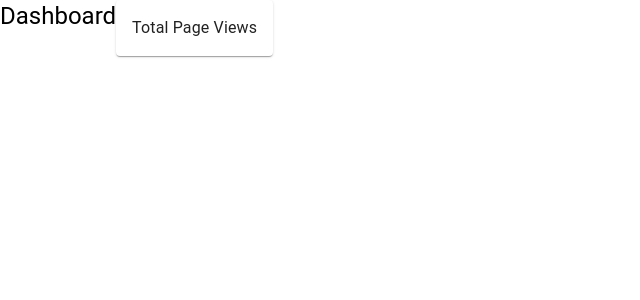
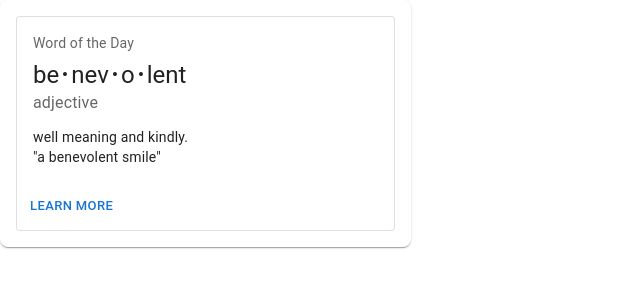
Before and after one commit to hninhnin0929/sample-dashboard, a React (Create React App) app: page / in a window 1280 px wide. Shown: the top 300 px of the page, without its empty margins (0-640 px from the left). Built offline with nearby package versions, Linux system fonts and the light colour scheme.

Commit message:
test mui

```diff
--- a/src/App.js
+++ b/src/App.js
@@ -7,40 +7,169 @@
 //   Link
 // } from "react-router-dom";
 // material-ui
-import {
-  Grid,
-  Typography,
-  Card,
-  CardHeader
-} from '@mui/material';
+
+import * as React from 'react';
+import { styled } from '@mui/material/styles';
+import { ThemeProvider, createTheme } from '@mui/system';
+import { Grid,Box,Card,  CardContent,CardActions, Button, Typography } from '@mui/material';
+
+
+const theme = createTheme({
+  palette: {
+    background: {
+      paper: '#09626F',
+    },
+    text: {
+      primary: '#173A5E',
+      secondary: '#46505A',
+    },
+    action: {
+      active: '#001E3C',
+    },
+    success: {
+      dark: '#009688',
+    },
+  },
+});
+
+const bull = (
+  <Box
+    component="span"
+    sx={{ display: 'inline-block', mx: '2px', transform: 'scale(0.8)' }}
+  >
+    •
+  </Box>
+);
+
+const card = (
+  <React.Fragment>
+    <CardContent>
+      <Typography sx={{ fontSize: 14 }} color="text.secondary" gutterBottom>
+        Word of the Day
+      </Typography>
+      <Typography variant="h5" component="div">
+        be{bull}nev{bull}o{bull}lent
+      </Typography>
+      <Typography sx={{ mb: 1.5 }} color="text.secondary">
+        adjective
+      </Typography>
+      <Typography variant="body2">
+        well meaning and kindly.
+        <br />
+        {'"a benevolent smile"'}
+      </Typography>
+    </CardContent>
+    <CardActions>
+      <Button size="small">Learn More</Button>
+    </CardActions>
+  </React.Fragment>
+);
 
 
 function App() {
   return (
 
     // <div>Hello</div>
-    <Grid container rowSpacing={0} columnSpacing={0}>
-      <Grid item >
-        <Typography variant="h5">Dashboard</Typography>
+    // <ThemeProvider theme={theme}>
+    //   <Grid container rowSpacing={1} columnSpacing={{ xs: 1, sm: 2, md: 3 }}>
+    //     <Grid item xs={4}>
+    //       <Box
+    //         sx={{
+    //           bgcolor: 'background.paper',
+    //           boxShadow: 1,
+    //           borderRadius: 2,
+    //           p: 2,
+    //           minWidth: 300,
+    //         }}
+    //       >
+    //         <Box sx={{ color: 'text.secondary' }}>Sessions</Box>
+    //         <Box sx={{ color: 'text.primary', fontSize: 34, fontWeight: 'medium' }}>
+    //           98.3 K
+    //         </Box>
+    //         <Box
+    //           sx={{
+    //             color: 'success.dark',
+    //             display: 'inline',
+    //             fontWeight: 'bold',
+    //             mx: 0.5,
+    //             fontSize: 14,
+    //           }}
+    //         >
+    //           +18.77%
+    //         </Box>
+    //         <Box sx={{ color: 'text.secondary', display: 'inline', fontSize: 14 }}>
+    //           vs. last week
+    //         </Box>
+    //       </Box>
+    //     </Grid>
+    //     <Grid item xs={4}>
+    //     <Box
+    //         sx={{
+    //           bgcolor: 'background.paper',
+    //           boxShadow: 1,
+    //           borderRadius: 2,
+    //           p: 2,
+    //           minWidth: 300,
+    //         }}
+    //       >
+    //         <Box sx={{ color: 'text.secondary' }}>Sessions</Box>
+    //         <Box sx={{ color: 'text.primary', fontSize: 34, fontWeight: 'medium' }}>
+    //           98.3 K
+    //         </Box>
+    //         <Box
+    //           sx={{
+    //             color: 'success.dark',
+    //             display: 'inline',
+    //             fontWeight: 'bold',
+    //             mx: 0.5,
+    //             fontSize: 14,
+    //           }}
+    //         >
+    //           +18.77%
+    //         </Box>
+    //         <Box sx={{ color: 'text.secondary', display: 'inline', fontSize: 14 }}>
+    //           vs. last week
+    //         </Box>
+    //       </Box>
+    //     </Grid>
+    //     <Grid item xs={4}>
+    //       <Box
+    //         sx={{
+    //           bgcolor: 'background.paper',
+    //           boxShadow: 1,
+    //           borderRadius: 2,
+    //           p: 2,
+    //           minWidth: 300,
+    //         }}
+    //       >
+    //         <Card><CardContent>g</CardContent></Card>
+    //       </Box>
+    //     </Grid>
+    //   </Grid>
+
+    // </ThemeProvider>
+    <ThemeProvider>
+      <Grid container rowSpacing={1} columnSpacing={{ xs: 1, sm: 2, md: 3 }}>
+        <Grid item xs={4}>
+          <Box
+            sx={{
+              bgcolor: 'background.paper',
+              boxShadow: 1,
+              borderRadius: 2,
+              p: 2,
+              minWidth: 300,
+            }}
+          >
+            <Card variant="outlined">{card}</Card>
+          </Box>
+
+        </Grid>
       </Grid>
-      <Grid item >
-        {/* <AnalyticEcommerce title="Total Page Views" count="4,42,236" percentage={59.3} extra="35,000" /> */}
-        <Card>
-          <CardHeader titleTypographyProps={{ variant: 'subtitle1' }}  title={<Typography>{"Total Page Views"}</Typography>}  />
-        </Card>
-      </Grid>
-      <Grid item xs={12} sm={6} md={4} lg={3}>
-          {/* <AnalyticEcommerce title="Total Users" count="78,250" percentage={70.5} extra="8,900" /> */}
-      </Grid>
-      <Grid item xs={12} sm={6} md={4} lg={3}>
-          {/* <AnalyticEcommerce title="Total Order" count="18,800" percentage={27.4} isLoss color="warning" extra="1,943" /> */}
-      </Grid>
-      <Grid item xs={12} sm={6} md={4} lg={3}>
-          {/* <AnalyticEcommerce title="Total Sales" count="$35,078" percentage={27.4} isLoss color="warning" extra="$20,395" /> */}
-      </Grid>
-      <Grid item md={8} sx={{ display: { sm: 'none', md: 'block', lg: 'none' } }} />
-    </Grid>
+
+    </ThemeProvider>
+
   );
+
 }
 
 export default App;
```
